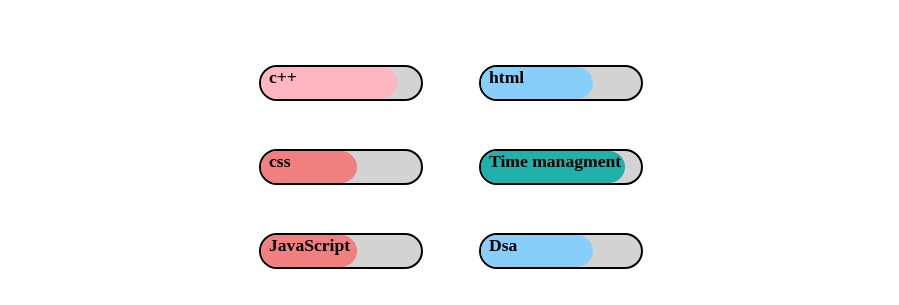
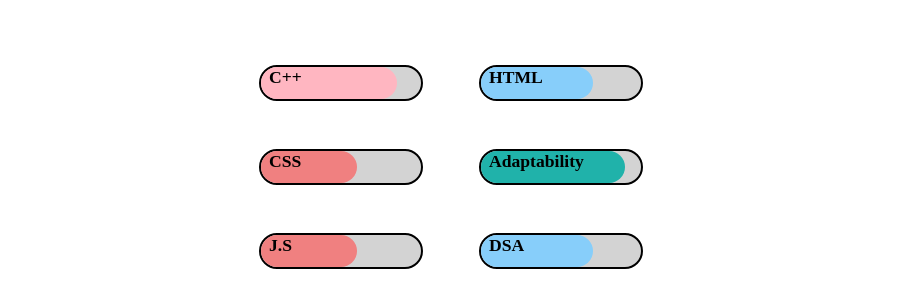
Before and after one commit to mavishal1648/Resume, a plain HTML site: page index.html in a window 1280 px wide. Shown: the part 915-1220 px from the top of the page, without its empty margins (189-1088 px from the left). Drawn offline with Linux system fonts and the light colour scheme.

Commit message:
index.html

```diff
--- a/index.html
+++ b/index.html
@@ -11,6 +11,7 @@
     <header id="body-header">
         <nav>
             <ul class="lists">
+
                 <li>
                     <a href="#">Home</a>
                 </li>
@@ -74,32 +75,32 @@
             <div class="skill-display">
                 <div class="skill-progress">
                      <div id="skill-c">
-                        <span class="text-size">c++</span>
+                        <span class="text-size">C++</span>
                      </div>
                 </div>
                 <div class="skill-progress">
                     <div id="skill-html">
-                        <span class="text-size">html</span>
+                        <span class="text-size">HTML</span>
                     </div>
                 </div>
                 <div class="skill-progress">
                     <div id="skill-css">
-                        <span class="text-size">css</span>
+                        <span class="text-size">CSS</span>
                     </div>
                 </div>
                 <div class="skill-progress">
                     <div id="skill-time">
-                        <span class="text-size">Time managment</span>
+                        <span class="text-size">Adaptability</span>
                     </div>
                 </div>
                 <div class="skill-progress">
                     <div id="skill-js">
-                        <span class="text-size">JavaScript</span>
+                        <span class="text-size">J.S</span>
                     </div>
                 </div>
                 <div class="skill-progress">
                     <div id="skill-dsa">
-                        <span class="text-size">Dsa</span>
+                        <span class="text-size">DSA</span>
                     </div>
                 </div>
             </div>
@@ -265,5 +266,3 @@
     </main>
 </body>
 </html>
-
-<!-- https://www.linkedin.com/in/vivek-raj1/ -->
```
